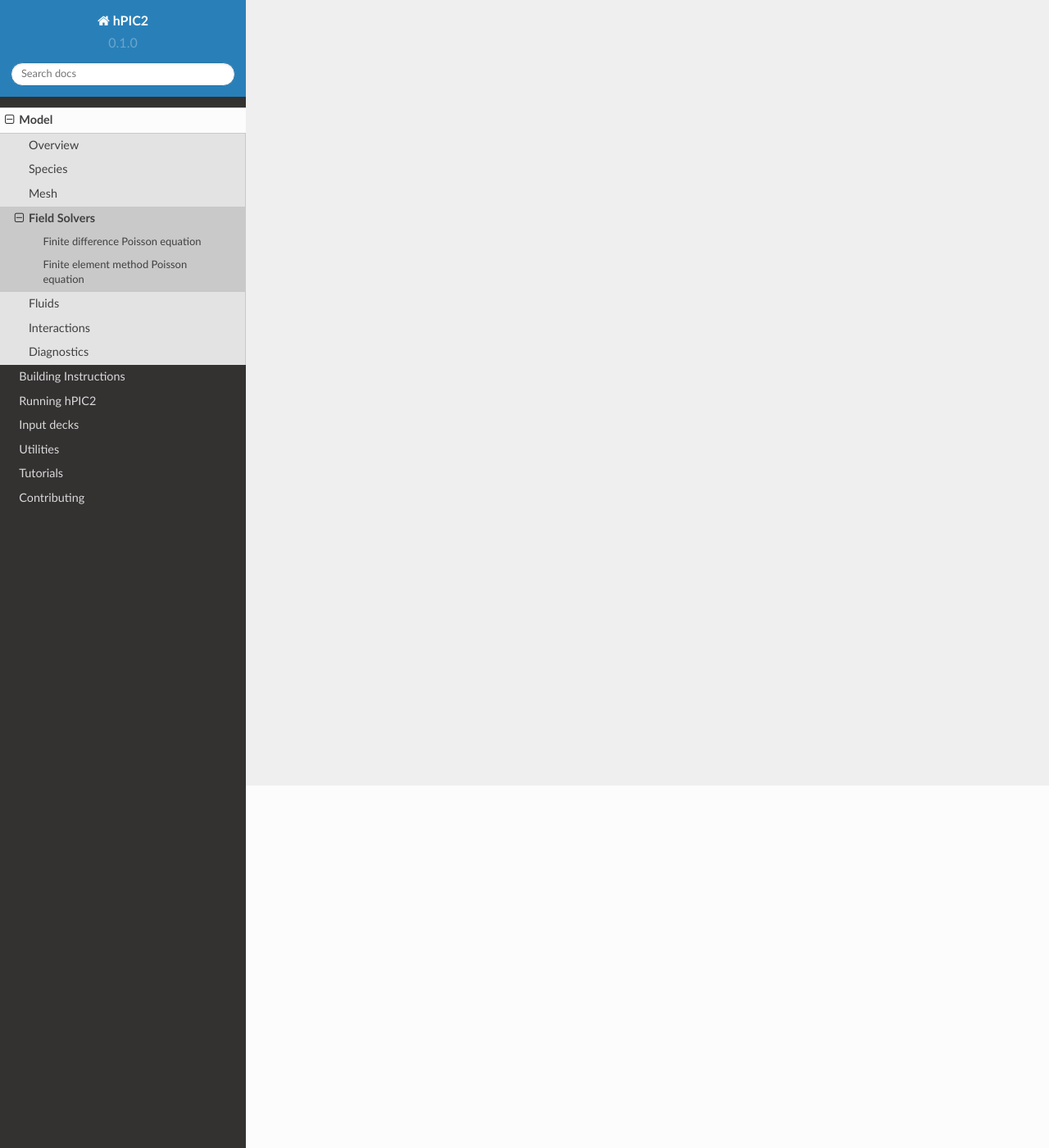
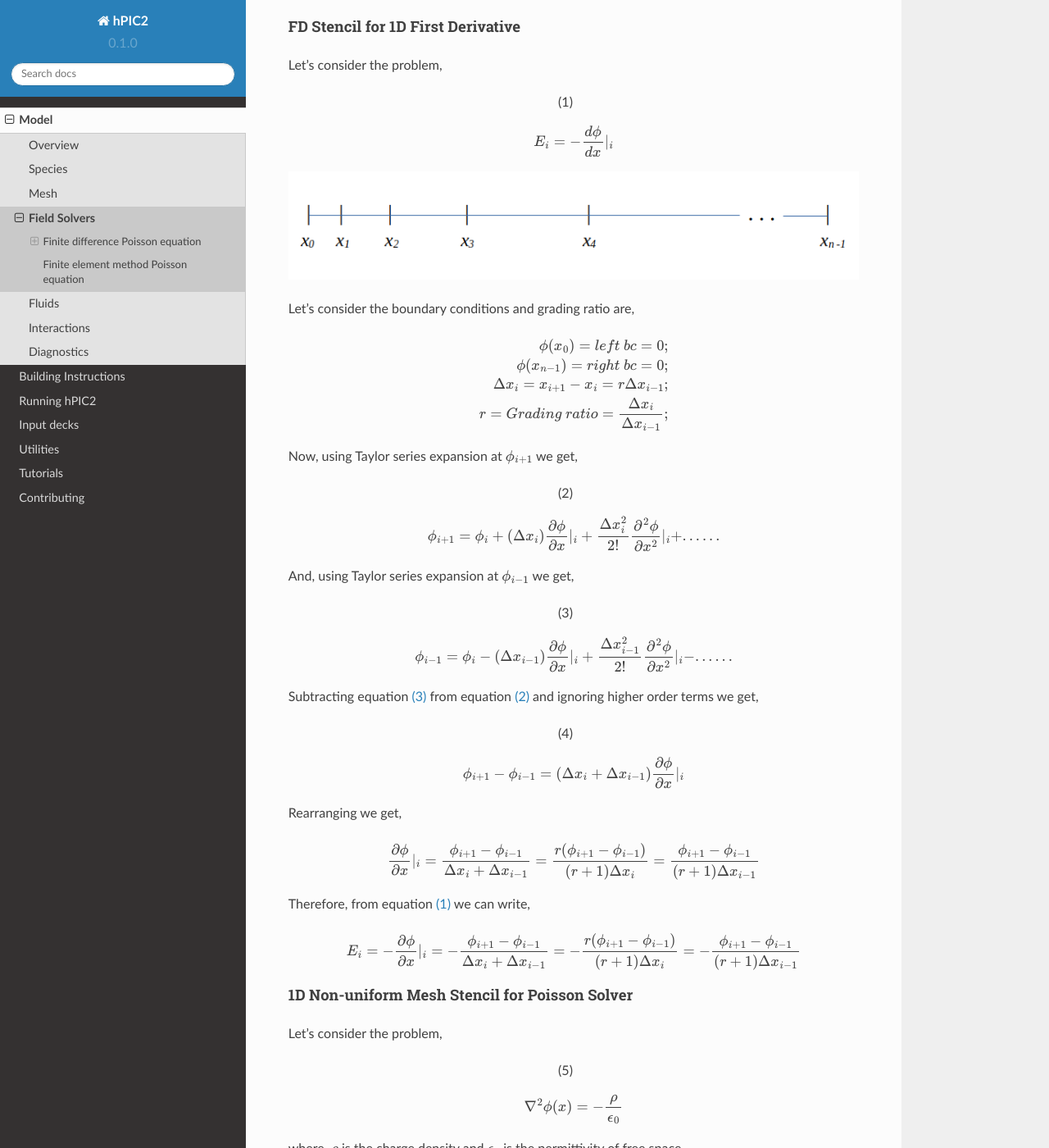
Before and after one commit to lcpp-org/hpic2doc, a Sphinx documentation site: the page built from docs/source/field_solvers.rst, in a window 1280 px wide and 1400 px high, scrolled down 442 px. Shown: the whole window at 82% size. Built offline with Sphinx 7.4.7 and the Read the Docs theme 2.0.0, drawn with Linux system fonts in a browser that asks for light colours; some of the changed text lies outside the part shown.

Commit message:
Adding 1d solver

```diff
--- a/docs/source/field_solvers.rst
+++ b/docs/source/field_solvers.rst
@@ -4,5 +4,114 @@ Field Solvers
 Finite difference Poisson equation
 ----------------------------------
 
+Solvers on uniform grid
+~~~~~~~~~~~~~~~~~~~~~~~
+
+Solvers on non-uniform grid
+~~~~~~~~~~~~~~~~~~~~~~~~~~~
+This section was prepared by
+
+-  Huq Md Fazlul, UIUC
+
+1D Non-uniform Grid
+~~~~~~~~~~~~~~~~~~~
+
+
+FD Stencil for 1D First Derivative
+^^^^^^^^^^^^^^^^^^^^^^^^^^^^^^^^^^
+
+Let’s consider the problem,
+
+
+.. math::
+   :label: eq_1stdev1
+
+   E_i = - \frac{d\phi}{dx}|_i
+
+
+
+.. figure:: figures/nonuniform_mesh.png
+   :alt:
+
+Let’s consider the boundary conditions and grading ratio are,
+
+.. math::
+
+   \begin{aligned}
+   \phi{(x_0)} = left\  bc = 0;\\
+   \phi{(x_{n-1})} = right\  bc = 0;\\
+   \Delta{x_i} = x_{i+1} - x_i = r\Delta{x_{i-1}};\\
+   r = Grading\ ratio =\frac{\Delta{x_i}}{\Delta{x_{i-1}}};
+   \end{aligned}
+
+Now, using Taylor series expansion at :math:`\phi_{i+1}` we get,
+
+.. math::
+   :label: eq_1stdev2
+
+   \phi_{i+1} = \phi_i+(\Delta x_i) \frac{\partial \phi}{\partial x}|_{i}+\frac{\Delta x_i^2}{2!}\frac{\partial^2\phi}{\partial x^2}|_i +......
+
+And, using Taylor series expansion at :math:`\phi_{i-1}` we get,
+
+.. math::
+   :label: eq_1stdev3
+
+   \phi_{i-1} = \phi_i-(\Delta x_{i-1}) \frac{\partial \phi}{\partial x}|_{i}+\frac{\Delta x_{i-1}^2}{2!}\frac{\partial^2\phi}{\partial x^2}|_i -......
+
+Subtracting equation :eq:`eq_1stdev3` from equation :eq:`eq_1stdev2` and ignoring higher order terms we get,
+
+.. math::
+   :label: eq_1stdev4
+
+   \phi_{i+1}-\phi_{i-1} = (\Delta x_i + \Delta x_{i-1})\frac{\partial \phi}{\partial x}|_{i}
+
+Rearranging we get,
+
+.. math::
+   \label{eq:1stdev5}
+   \frac {\partial \phi}{\partial x}|_i = \frac{\phi_{i+1}-\phi_{i-1}}{\Delta x_i + \Delta x_{i-1}} = \frac{r(\phi_{i+1}-\phi_{i-1})}{(r+1)\Delta x_i} = \frac{\phi_{i+1}-\phi_{i-1}}{(r+1)\Delta x_{i-1}}
+
+Therefore, from equation :eq:`eq_1stdev1` we can write,
+
+.. math::
+   \label{eq:1stdev6}
+   E_i = - \frac {\partial \phi}{\partial x}|_i = - \frac{\phi_{i+1}-\phi_{i-1}}{\Delta x_i + \Delta x_{i-1}} = - \frac{r(\phi_{i+1}-\phi_{i-1})}{(r+1)\Delta x_i} = - \frac{\phi_{i+1}-\phi_{i-1}}{(r+1)\Delta x_{i-1}}
+
+1D Non-uniform Mesh Stencil for Poisson Solver
+^^^^^^^^^^^^^^^^^^^^^^^^^^^^^^^^^^^^^^^^^^^^^^
+Let's consider the problem,
+
+.. math::
+   :label: eq_poisson1
+
+   \nabla^2 \phi(x) = - \frac{\rho}{\epsilon_0}
+
+where, :math:`\rho` is the charge density and :math:`\epsilon_0` is the permittivity of free space.
+
+For full Poisson problem
+~~~~~~~~~~~~~~~~~~~~~~~~
+For Dirichlet boundary conditions
+~~~~~~~~~~~~~~~~~~~~~~~~~~~~~~~~~
+Let's consider the boundary conditions and grading ratio are,
+
+.. math::
+   :label: eq_poisson2
+
+   \begin{aligned}
+   \phi{(x_0)} = left\  bc = 0;\\
+   \phi{(x_{n-1})} = right\  bc = 0;\\
+   \Delta{x_i} = x_{i+1} - x_i = r\Delta{x_{i-1}};\\
+   r = Grading\ ratio =\frac{\Delta{x_i}}{\Delta{x_{i-1}}};
+   \end{aligned}
+
+Now, using Taylor series expansion at :math:`\phi_{i+1}` we get,
+
+.. math::
+   :label: eq_poisson3
+
+   \phi_{i+1} = \phi_i+(\Delta x_i) \frac{\partial \phi}{\partial x}|_{i}+\frac{\Delta x_i^2}{2!}\frac{\partial^2\phi}{\partial x^2}|_i + \frac{\Delta x_i^3}{3!}\frac{\partial^3\phi}{\partial x^3}|_i + ......
+
+
+
 Finite element method Poisson equation
 ---------------------------------------
```
